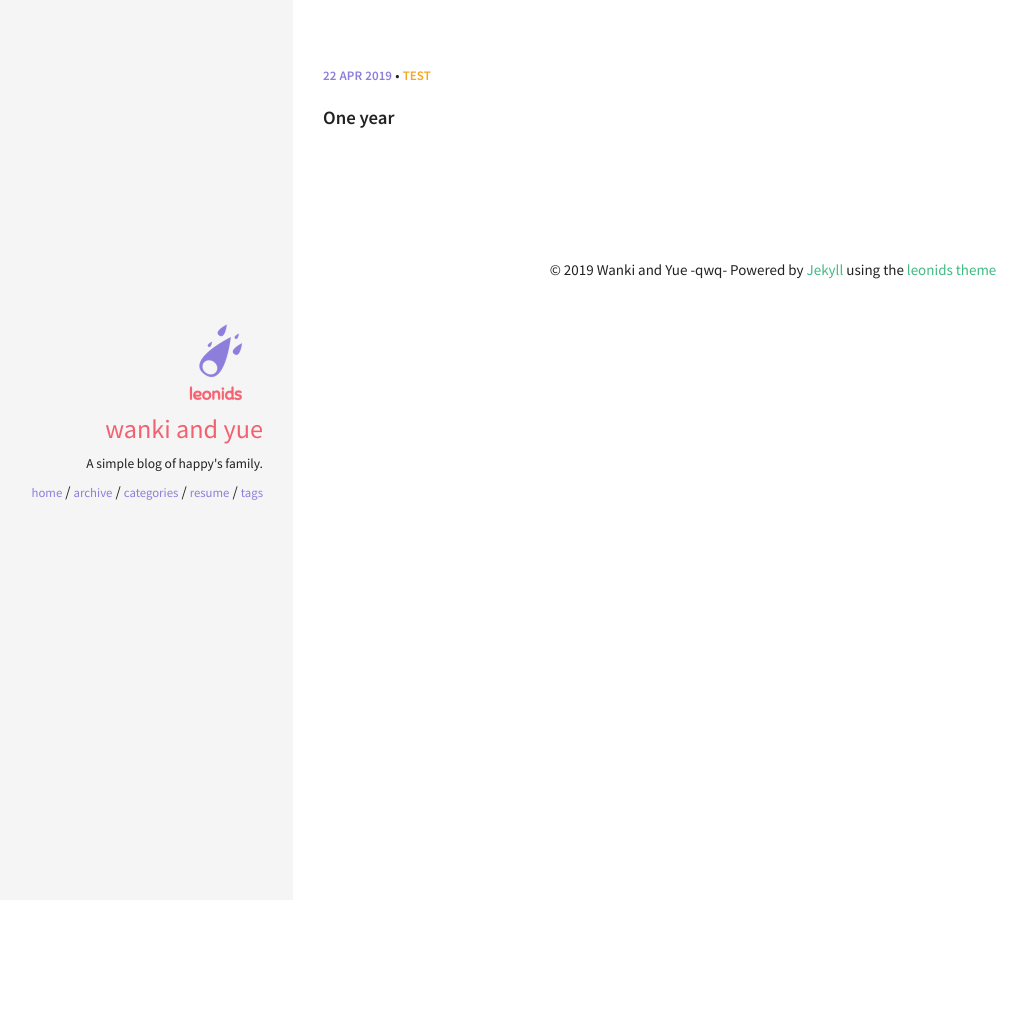
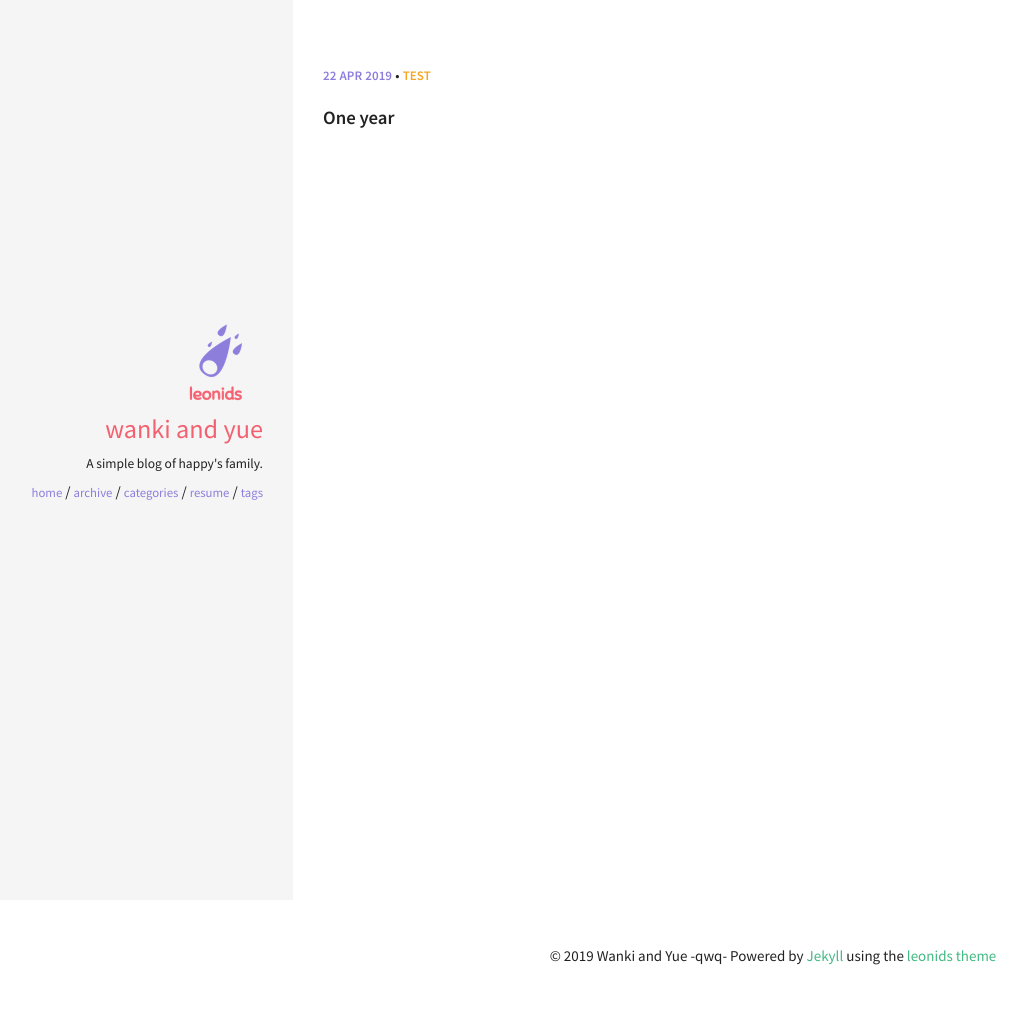
Before and after one commit to YueLi02/YueLi02.github.io, a Jekyll site: the page built from index.html, in a window 1280 px wide. Shown: the whole page, without its empty margins (27-1054 px from the left). Built offline with Jekyll 4.4.1, drawn with Linux system fonts in a browser that asks for light colours; before the commit the page ends 900 px from its top, so only the background shows below that.

Commit message:
Update default.html

```diff
--- a/_layouts/default.html
+++ b/_layouts/default.html
@@ -13,6 +13,8 @@
     <div class="col s12 m9">
       <div class="post-listing">
         {{ content }}
+      </div>
+      <div class="footer">
         {% include footer.html %}
       </div>
     </div>
```
